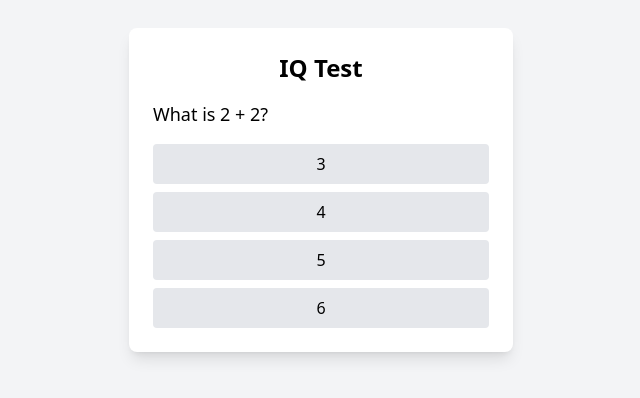
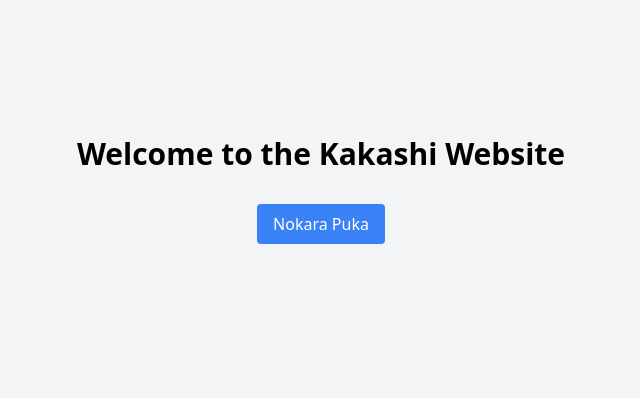
Before and after one commit to Mummadi-shiva-ganesh/kakashi, a plain HTML site: page index.html in a window 1280 px wide. Shown: the part 210-608 px from the top of the page, without its empty margins (319-959 px from the left). Drawn offline with nearby package versions, Linux system fonts and the light colour scheme.

Commit message:
Update index.html

```diff
--- a/index.html
+++ b/index.html
@@ -7,7 +7,12 @@
     <script src="https://cdn.tailwindcss.com"></script>
 </head>
 <body class="bg-gray-100 flex justify-center items-center h-screen">
-    <div id="quiz-container" class="bg-white p-6 rounded-lg shadow-lg w-96">
+    <div id="welcome-screen" class="flex flex-col items-center">
+        <h1 class="text-3xl font-bold mb-4">Welcome to the Kakashi Website</h1>
+        <button id="start-btn" class="mt-4 bg-blue-500 text-white py-2 px-4 rounded">Nokara Puka</button>
+    </div>
+
+    <div id="quiz-container" class="bg-white p-6 rounded-lg shadow-lg w-96 hidden">
         <h1 class="text-2xl font-bold text-center mb-4">IQ Test</h1>
         <p id="question" class="text-lg mb-4">Loading...</p>
         <div id="options" class="flex flex-col space-y-2"></div>
@@ -29,11 +34,19 @@
         ];
 
         let currentQuestion = 0;
+        const welcomeScreen = document.getElementById("welcome-screen");
+        const startButton = document.getElementById("start-btn");
         const quizContainer = document.getElementById("quiz-container");
         const questionElement = document.getElementById("question");
         const optionsContainer = document.getElementById("options");
         const nextButton = document.getElementById("next-btn");
         const loadingScreen = document.getElementById("loading-screen");
+
+        startButton.addEventListener("click", () => {
+            welcomeScreen.classList.add("hidden");
+            quizContainer.classList.remove("hidden");
+            loadQuestion();
+        });
 
         function loadQuestion() {
             if (currentQuestion < questions.length) {
@@ -63,8 +76,6 @@
             nextButton.classList.add("hidden");
             loadQuestion();
         });
-
-        loadQuestion();
     </script>
 </body>
 </html>
```
